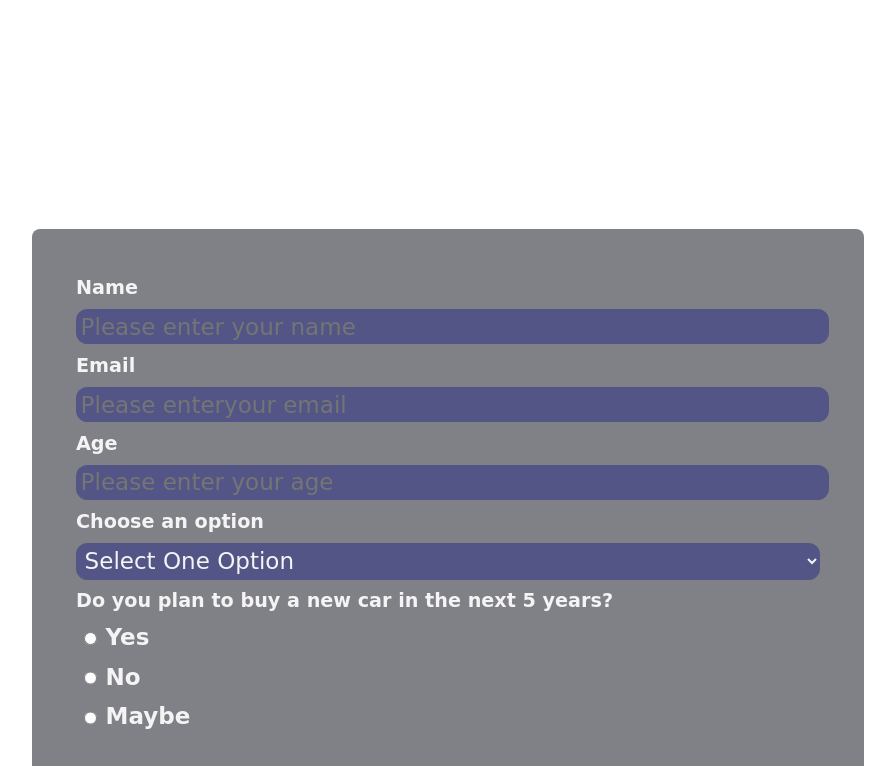
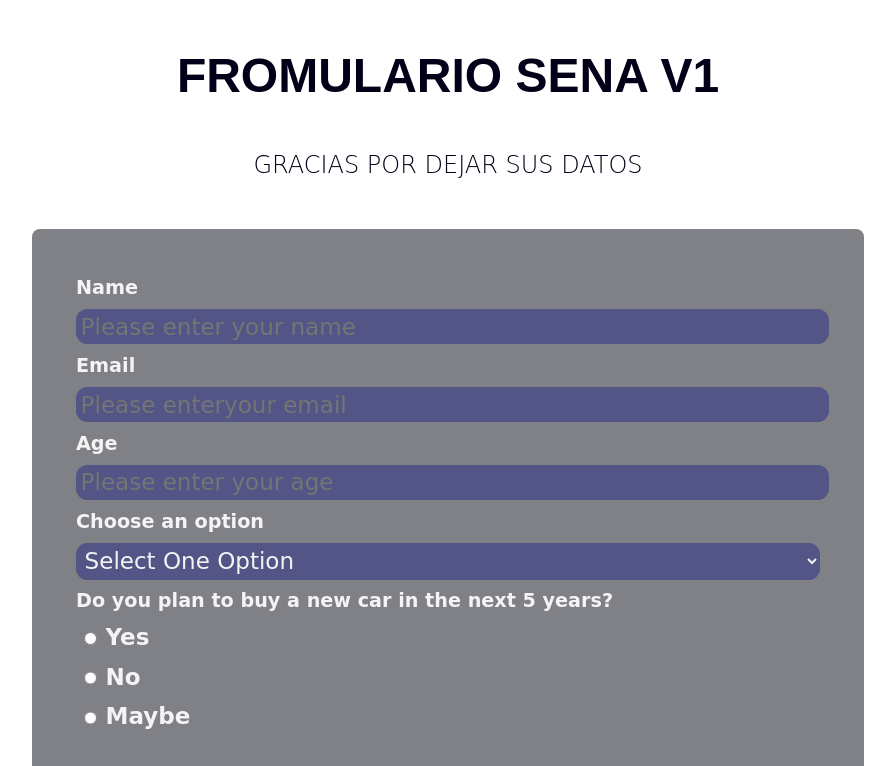
Before and after one commit to BryanMBS/FORMULARIO_SENA2, a website built with webpack: page src/index.html in a window 1280 px wide. Shown: the top 766 px of the page, without its empty margins (192-1087 px from the left). Built offline with nearby package versions, Linux system fonts and the light colour scheme.

```diff
--- a/src/assets/style.css
+++ b/src/assets/style.css
@@ -1,5 +1,5 @@
 body {
-  color: rgb(255, 255, 255);
+  color: rgb(1, 0, 24);
   margin: 0;
 }
 
```
